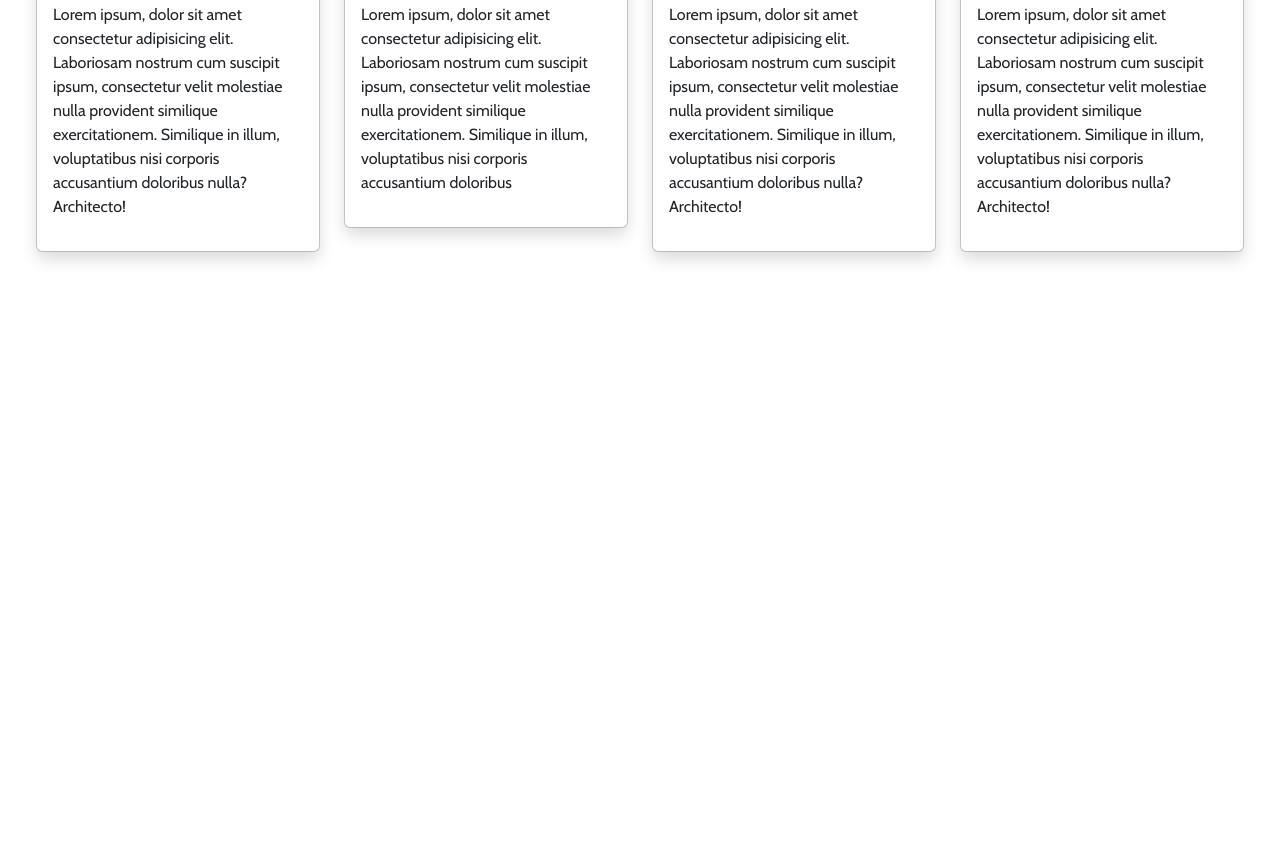
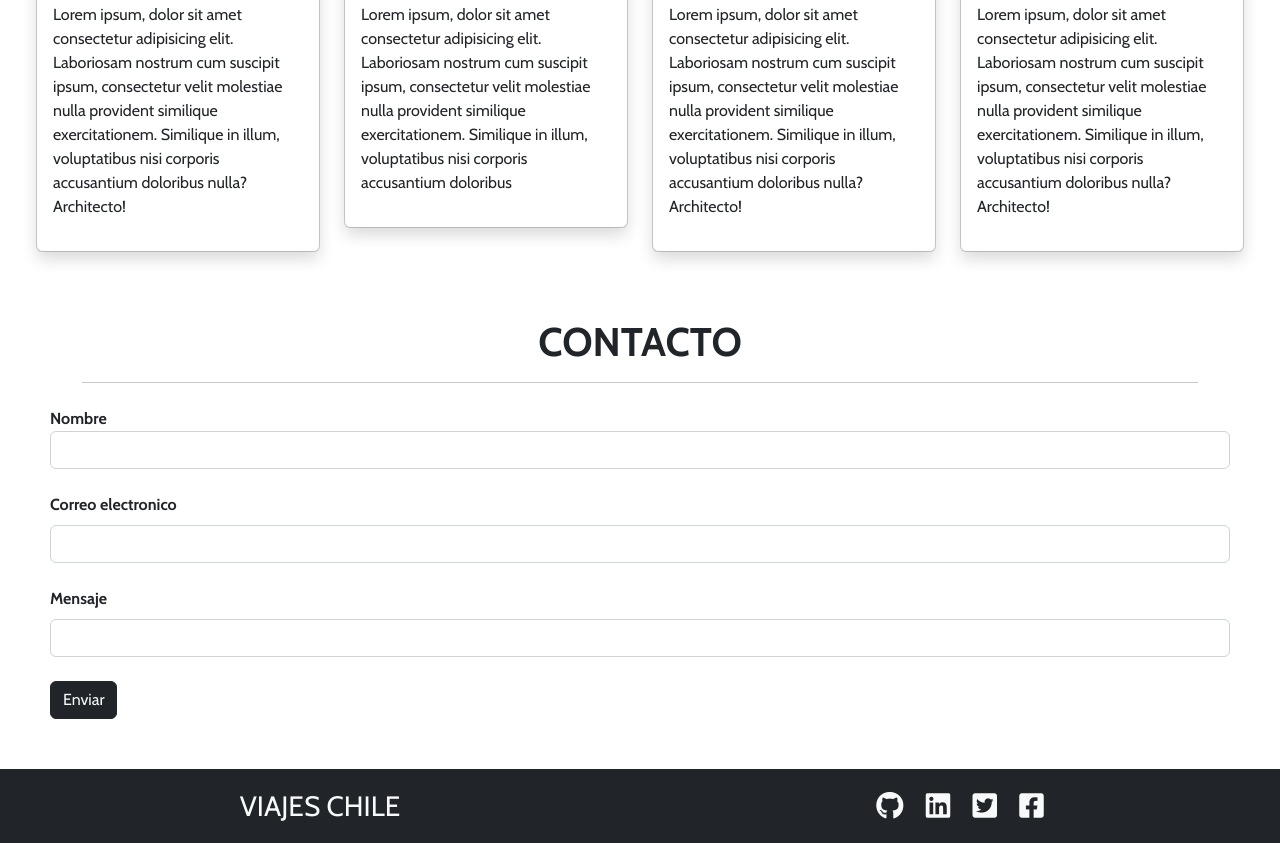
Before and after one commit to reprissse/Desafio_Viajes-Chile_Raquel_J, a plain HTML site: page index.html in a window 1280 px wide. Shown: the part 1832-2675 px from the top of the page. Before the commit the page ends 2150 px from the top, so only its background shows below. Drawn offline with nearby package versions, Linux system fonts and the light colour scheme.

Commit message:
V7 viajes chile -Formulario-Footer

```diff
--- a/assets/css/style.css
+++ b/assets/css/style.css
@@ -58,3 +58,23 @@ body {
 #Viajes .card-titulo .card-texto {
     font-size: 12px;
 }
+
+/* Formulario de contacto*/
+form {
+    margin-left: 50px;
+    margin-right: 50px;
+    margin-bottom: 50px;
+}
+
+/*Footer*/
+footer a {
+    text-decoration: none;
+    }
+
+footer .sinpadding [class*="col-"] {
+        padding: 0;
+    }
+
+footer .row {
+    margin: 0px 0px;
+}
--- a/index.html
+++ b/index.html
@@ -75,9 +75,9 @@
           <span class="visually-hidden">Siguiente</span>
         </button>
       </div>
-    </header>
+</header>
 
-<!--Quienes somos: TITULO-->
+<!--Quienes somos: TITULO Y CONTENIDO-->
 <div class="d-none d-md-block">
     <section id="quienes-somos" class="container text-center my-5">
         <h1 class="fs-1 fw-bold my-4">¿QUIENES SOMOS?
@@ -112,19 +112,15 @@
     </div>
     </div>
 </div>
-
-
-<!--Quienes somos: TITULO-->
+<!--DESTACADOS: TITULO Y CONTENIDO-->
 <section id="destacados" class="container text-center my-5">
     <h2 class="fs-1 fw-bold my-4">DESTACADOS
     </h2>
 <hr>
 </section>
-
-<!--CARD viajes-->
+<!--CARD: 4 VIAJES-->
 <section id="Viajes" class="p-3">
     <div class="row mx-2">
-
 <!--CARD-Viaje 1-->
         <div class="col-12 col-lg-3 col-sm-6">
             <div class="card">
@@ -177,11 +173,70 @@
             </div>
             </div>
         </div>
-
     </div>
 </section>
 
+<!--Formulario Contactame: TITULO-->
+<section id="contacto" class="container text-center">
+    <h2 class="fs-1 fw-bold">CONTACTO</h2>
+    <hr>
+</section>
+<!--Formulario Contactame -->
+<form class="fw-bold">
+    <div class="form-group mb-4 text-start">
+    </div>
+      <label for="Nombre">Nombre</label>
+      <input class="form-control">
 
+    <div class="form-group mb-4">
+    </div>
+      <label class="mb-2">Correo electronico</label>
+      <input class="form-control">
+
+      <div class="form-group mb-4">
+      </div>
+      <label class="mb-2">Mensaje</label>
+      <input class="form-control">
+
+      <div class="my-4 text-start">
+      </div>
+      <button id="enviar" class="btn btn-dark text-light"data-bs-toggle="tooltip" data-bs-placement="bottom" data-bs-title="Presiona para enviar a tu mensaje">Enviar
+      </button>
+</form>
+
+
+<!--Footer (Pie de pagina) -->
+<footer>
+    <div class="sinpadding">
+    <div class="row bg-dark text-center text-light py-3">
+<!--Viajes Chile-->
+        <div class="col-12 col-md-6">
+            <div class="viajes-chile fs-3 fw-light text-light">VIAJES CHILE
+            </div>
+        </div>
+<!--RRSS-->
+        <div class="col-12 col-md-6">
+            <div class="rrss">
+                <a class="text text-default text-light fw-light fs-3 mx-2" href="https://github.com"target="blank">
+                    <i class="fa-brands fa-github"></i>
+                </a>
+
+                <a class="text text-default text-light fw-light fs-3 mx-2" href="https://www.linkedin.com"target="blank">
+                    <i class="fa-brands fa-linkedin"></i>
+                </a>
+
+                <a class="text text-default text-light fw-light fs-3 mx-2" href="https://twitter.com"target="blank">
+                    <i class="fa-brands fa-square-twitter"></i>
+                </a>
+
+                <a class="text text-default text-light fw-light fs-3 mx-2" href="https://www.facebook.com"target="blank">
+                    <i class="fa-brands fa-square-facebook"></i>
+                </a>
+            </div>
+        </div>
+    </div>
+    </div>
+</footer>
 
 
 <!--script de java-->
```
